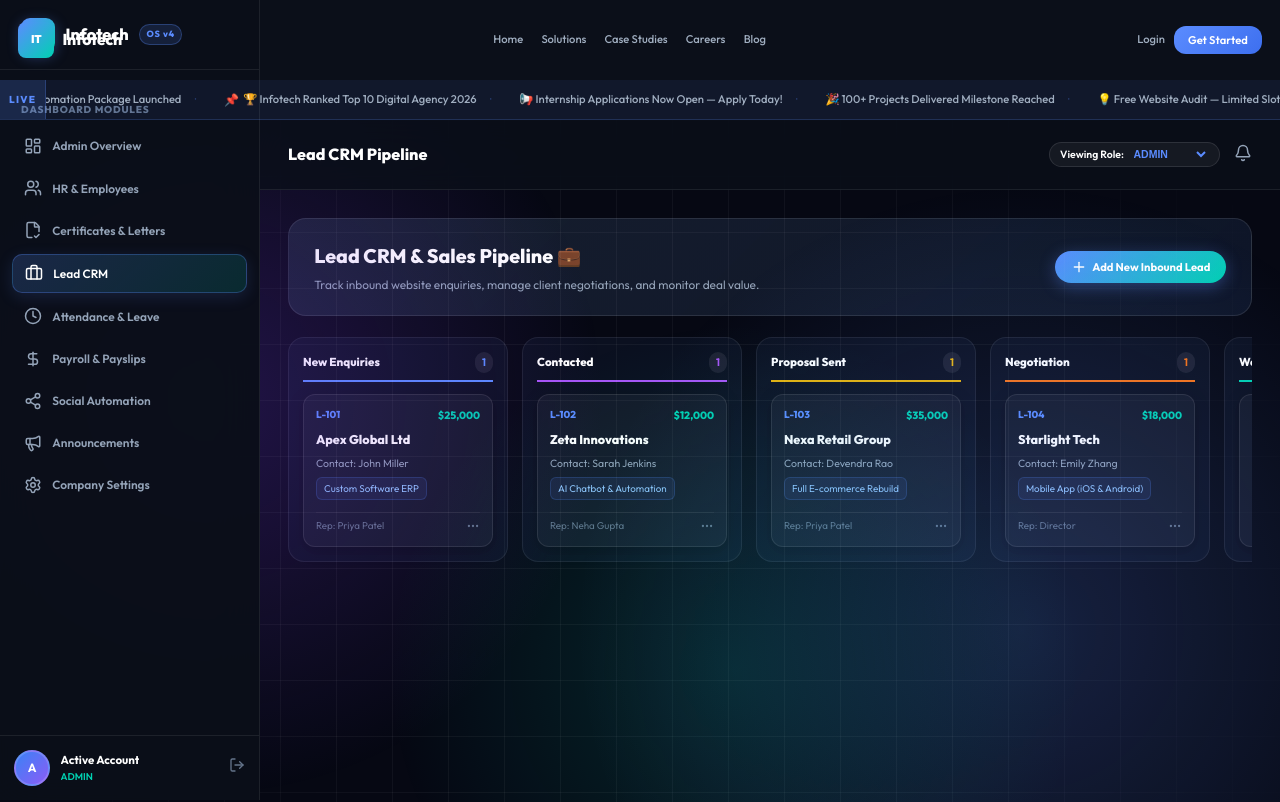
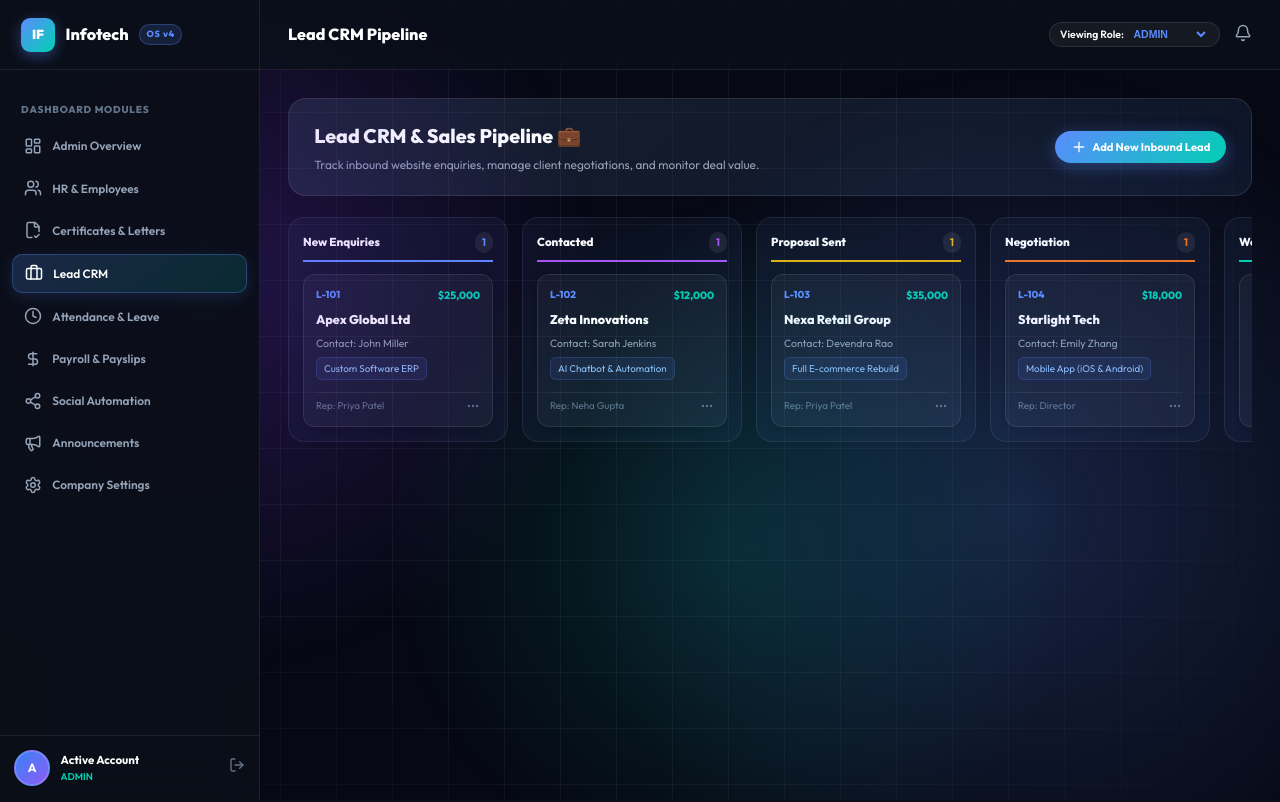
Before and after one commit to developervelnix-lab/infotech, a Next.js app: page /dashboard/crm in a window 1280 px wide. Shown: the top 802 px of the page. Built offline with nearby package versions, Linux system fonts and the light colour scheme.

Commit message:
Hide public website AnnouncementTicker, Navbar, and Footer on Dashboard and Login routes

```diff
--- a/src/app/layout.tsx
+++ b/src/app/layout.tsx
@@ -1,10 +1,8 @@
 import type { Metadata } from 'next';
 import { Outfit } from 'next/font/google';
 import './globals.css';
-import Navbar from '@/components/layout/Navbar';
-import Footer from '@/components/layout/Footer';
-import AnnouncementTicker from '@/components/layout/AnnouncementTicker';
 import { LenisProvider } from '@/lib/lenis';
+import MainLayoutWrapper from '@/components/layout/MainLayoutWrapper';
 
 const outfit = Outfit({
   subsets: ['latin'],
@@ -51,12 +49,7 @@ export default function RootLayout({
     <html lang="en" className={`${outfit.variable}`}>
       <body>
         <LenisProvider>
-          <Navbar />
-          <AnnouncementTicker />
-          <main style={{ paddingTop: 'calc(var(--navbar-h) + var(--ticker-h))' }}>
-            {children}
-          </main>
-          <Footer />
+          <MainLayoutWrapper>{children}</MainLayoutWrapper>
         </LenisProvider>
       </body>
     </html>
--- /dev/null
+++ b/src/components/layout/MainLayoutWrapper.tsx
@@ -0,0 +1,28 @@
+'use client';
+
+import React from 'react';
+import { usePathname } from 'next/navigation';
+import Navbar from '@/components/layout/Navbar';
+import Footer from '@/components/layout/Footer';
+import AnnouncementTicker from '@/components/layout/AnnouncementTicker';
+
+export default function MainLayoutWrapper({ children }: { children: React.ReactNode }) {
+  const pathname = usePathname();
+  const isDashboard = pathname?.startsWith('/dashboard');
+  const isLogin = pathname?.startsWith('/login');
+
+  if (isDashboard || isLogin) {
+    return <main>{children}</main>;
+  }
+
+  return (
+    <>
+      <Navbar />
+      <AnnouncementTicker />
+      <main style={{ paddingTop: 'calc(var(--navbar-h) + var(--ticker-h))' }}>
+        {children}
+      </main>
+      <Footer />
+    </>
+  );
+}
```
